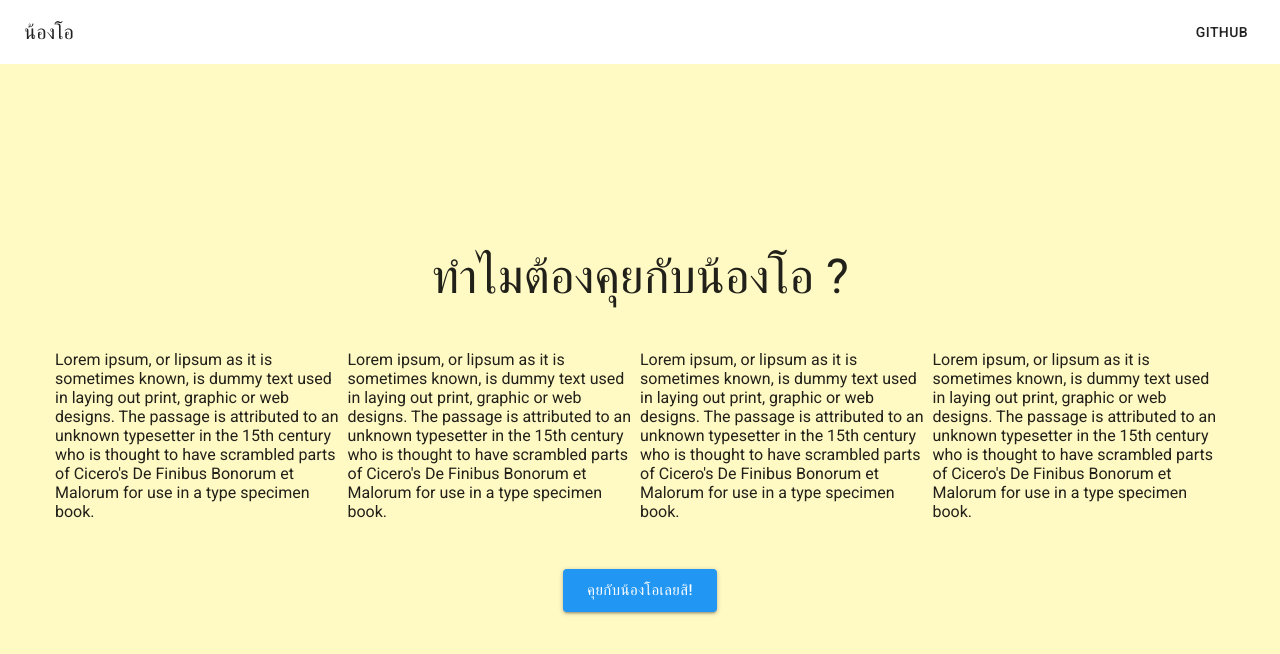
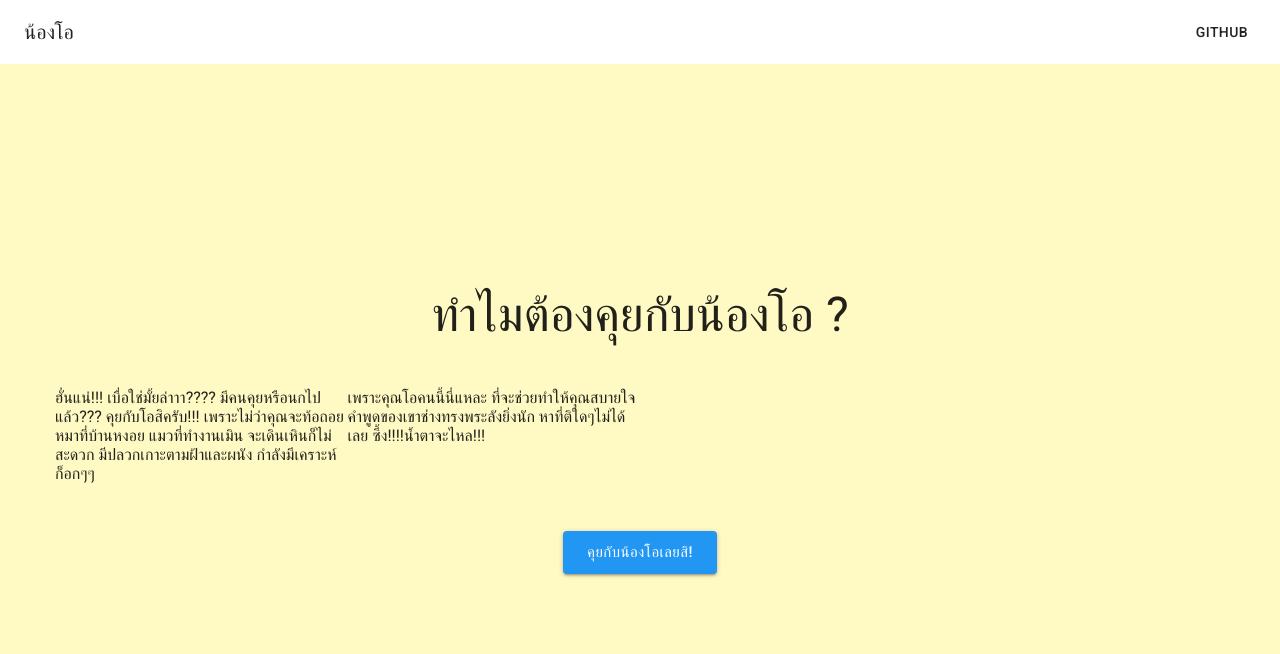
Before and after one commit to finality5/nong-o, a React (Create React App) app in the folder nong-o-frontend/: page / in a window 1280 px wide. Shown: the top 654 px of the page. Built offline with nearby package versions, Linux system fonts and the light colour scheme.

Commit message:
add benefit text

```diff
--- a/nong-o-frontend/src/data/benefits.js
+++ b/nong-o-frontend/src/data/benefits.js
@@ -1,8 +1,6 @@
 const benefits = [
-  '',
-  '',
-  '',
-  '',
+  'ฮั่นแน่!!! เบื่อใช่มั้ยล่าาา???? มีคนคุยหรือนกไปแล้ว??? คุยกับโอสิครับ!!! เพราะไม่ว่าคุณจะท้อถอย หมาที่บ้านหงอย แมวที่ทำงานเมิน จะเดินเหินก็ไม่สะดวก มีปลวกเกาะตามฝ้าและผนัง กำลังมีเคราะห์ ก็อกๆๆ',
+  'เพราะคุณโอคนนี้นี่แหละ ที่จะช่วยทำให้คุณสบายใจ คำพูดของเขาช่างทรงพระลังยิ่งนัก หาที่ติใดๆไม่ได้เลย ซึ้ง!!!!น้ำตาจะไหล!!!',
 ];
 
 export default benefits;
```
